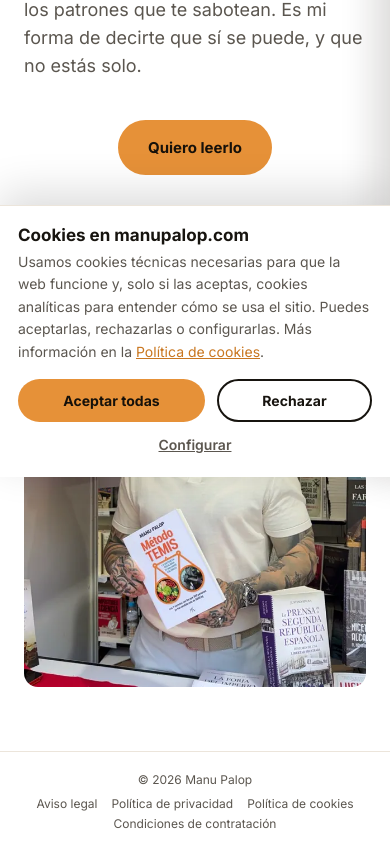
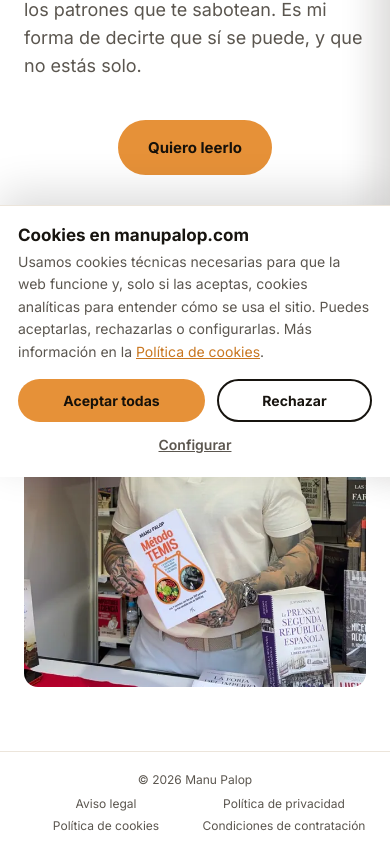
Before and after one commit to mengarelena-netizen/manupalop, a Next.js app: page /libro in a window 390 px wide. Shown: the part 367-1221 px from the top of the page. Built offline with nearby package versions, Linux system fonts and the light colour scheme.

Commit message:
Update footer links

```diff
--- a/components/SiteFooter.tsx
+++ b/components/SiteFooter.tsx
@@ -19,8 +19,8 @@ export default function SiteFooter() {
           &copy; <span id="year">{year}</span> Manu Palop
         </p>
 
-        {/* Links: Wraps naturally on 2 small rows on mobile, 1 inline row on desktop */}
-        <div className="flex flex-wrap items-center justify-center gap-x-3.5 sm:gap-x-5 gap-y-1 text-xs sm:text-sm [&_a:hover]:text-brand-dark">
+        {/* Links: 2 items per row on mobile (grid grid-cols-2), 1 row on desktop (sm:flex sm:w-auto) */}
+        <div className="grid grid-cols-2 w-full sm:w-auto sm:flex sm:flex-wrap items-center justify-center gap-x-3.5 sm:gap-x-5 gap-y-1.5 text-xs sm:text-sm [&_a:hover]:text-brand-dark">
           <Link href="/aviso-legal">Aviso legal</Link>
           <Link href="/politica-de-privacidad">Política de privacidad</Link>
           <Link href="/politica-de-cookies">Política de cookies</Link>
```
